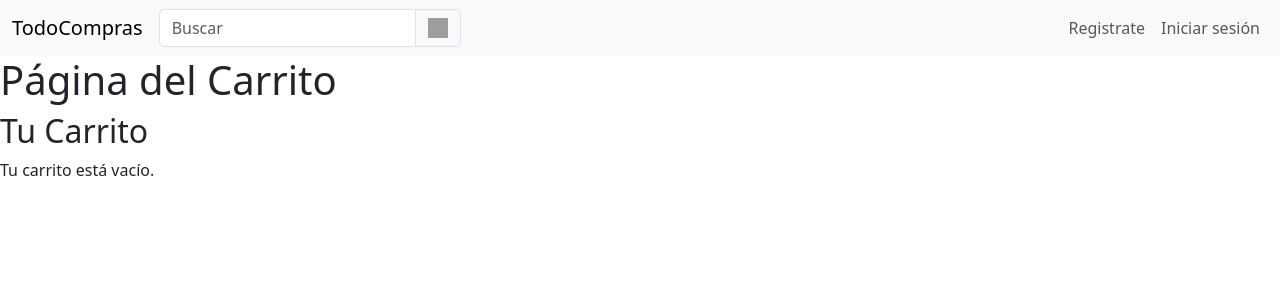
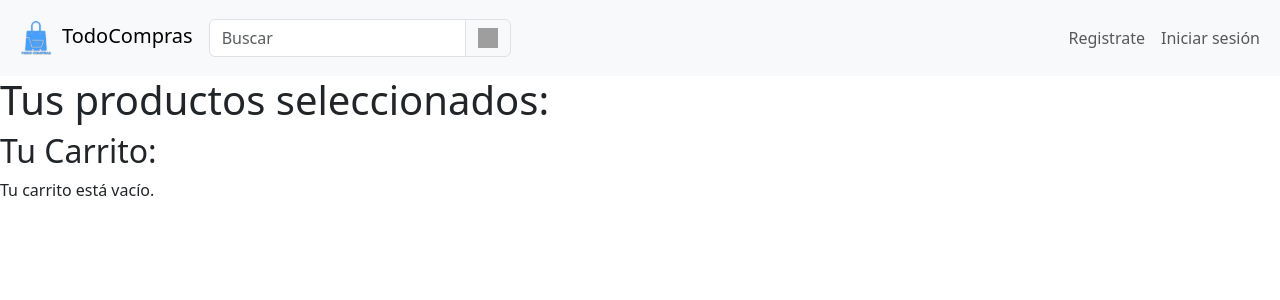
Before and after one commit to Alejandroidb/Challenge-Front, a React (Vite) app: page /carrito in a window 1280 px wide. Shown: the top 300 px of the page. Built offline with nearby package versions, Linux system fonts and the light colour scheme; grey boxes are pictures that could not be loaded.

Commit message:
creacion logo navbar

```diff
--- a/src/App.css
+++ b/src/App.css
@@ -6,3 +6,6 @@
   height: 20px;
   width: 20px;
 }
+.logo {
+  size: 20px;
+}
--- a/src/App.jsx
+++ b/src/App.jsx
@@ -9,6 +9,8 @@ import CartPage from "./pages/CartPage";
 import Checkout from "./components/Checkout";
 import OrderConfirmation from "./views/OrderConfirmation";
 import "../src/App.css"
+
+
 
 const App = () => {
   const [isAuthenticated, setIsAuthenticated] = useState(
--- a/src/assets/css/Products.css
+++ b/src/assets/css/Products.css
@@ -15,3 +15,7 @@
   overflow-y: auto; /* Agrega scroll si es necesario */
   max-width: 100%;
 }
+.logo {
+  height: 50px;
+  width: 50px;
+}
--- a/src/components/Cart.jsx
+++ b/src/components/Cart.jsx
@@ -1,34 +1,30 @@
 import React, { useEffect } from "react";
 import useCartStore from "../context/CartContext";
-import { useNavigate } from "react-router-dom"; // Importa useNavigate
-
+import { useNavigate } from "react-router-dom";
 const Cart = () => {
   const { cart, removeFromCart, addToCart, loadCartFromStorage } =
     useCartStore();
-  const navigate = useNavigate(); // Inicializa el hook useNavigate
+  const navigate = useNavigate();
 
   useEffect(() => {
-    loadCartFromStorage(); // Cargar el carrito desde localStorage al inicio
+    loadCartFromStorage();
   }, []);
 
   const increaseQuantity = (product) => {
-    const updatedProduct = { ...product, quantity: product.quantity + 1 };
-    removeFromCart(product.id); // Remover el producto actual
-    addToCart(updatedProduct); // Agregar el producto con la cantidad incrementada
+    const updatedProduct = { ...product, quantity: 1 };
+    addToCart(updatedProduct);
   };
 
   const decreaseQuantity = (productId) => {
     const product = cart.find((item) => item.id === productId);
     if (product.quantity > 1) {
-      const updatedProduct = { ...product, quantity: product.quantity - 1 };
-      removeFromCart(productId); // Remover el producto actual
-      addToCart(updatedProduct); // Agregar el producto con la cantidad decrementada
+      const updatedProduct = { ...product, quantity: - 1 };
+      addToCart(updatedProduct);
     } else {
-      removeFromCart(productId); // Si la cantidad es 1, simplemente lo removemos
+      removeFromCart(productId);
     }
   };
 
-  // Calcular el precio total
   const getTotalPrice = () => {
     return cart
       .reduce((total, item) => total + item.precio * item.quantity, 0)
@@ -37,7 +33,7 @@ const Cart = () => {
 
   return (
     <div>
-      <h2>Tu Carrito</h2>
+      <h2>Tu Carrito:</h2>
       {cart.length === 0 ? (
         <p>Tu carrito está vacío.</p>
       ) : (
--- a/src/components/Navbar.jsx
+++ b/src/components/Navbar.jsx
@@ -1,12 +1,14 @@
 import React from "react";
 import { NavLink } from "react-router-dom";
 import Logout from "./Logout";
+import "../assets/css/Products.css"
 
 const Navbar = ({ isAuthenticated, setIsAuthenticated }) => {
   return (
     <nav className="navbar navbar-expand-lg bg-body-tertiary">
       <div className="container-fluid">
         <NavLink className="navbar-brand" to="/">
+        <img src="src\assets\img\logo-ecommerce.png" alt="Logo-TodoCOmpras" className="logo" />
           TodoCompras
         </NavLink>
         <button
--- a/src/context/CartContext.jsx
+++ b/src/context/CartContext.jsx
@@ -4,7 +4,22 @@ const useCartStore = create((set) => ({
   cart: JSON.parse(localStorage.getItem('cart')) || [],
 
   addToCart: (product) => set((state) => {
-    const updatedCart = [...state.cart, product];
+    const existingProduct = state.cart.find(item => item.id === product.id);
+
+    let updatedCart;
+
+    if (existingProduct) {
+      // Si el producto ya está en el carrito, incrementa la cantidad
+      updatedCart = state.cart.map(item =>
+        item.id === product.id
+          ? { ...item, quantity: item.quantity + product.quantity }
+          : item
+      );
+    } else {
+      // Si no está en el carrito, agrégalo
+      updatedCart = [...state.cart, product];
+    }
+
     localStorage.setItem('cart', JSON.stringify(updatedCart));  // Guardar carrito en localStorage
     return { cart: updatedCart };
   }),
--- a/src/pages/CartPage.jsx
+++ b/src/pages/CartPage.jsx
@@ -3,7 +3,7 @@ import Cart from '../components/Cart'
 const CartPage = () => {
   return (
     <div>
-      <h1>Página del Carrito</h1>
+      <h1>Tus productos seleccionados:</h1>
 <Cart/>
     </div>
   );
```
Also changed, not shown: src/assets/img/logo-ecommerce-1.png (added), src/assets/img/logo-ecommerce.png (added).
